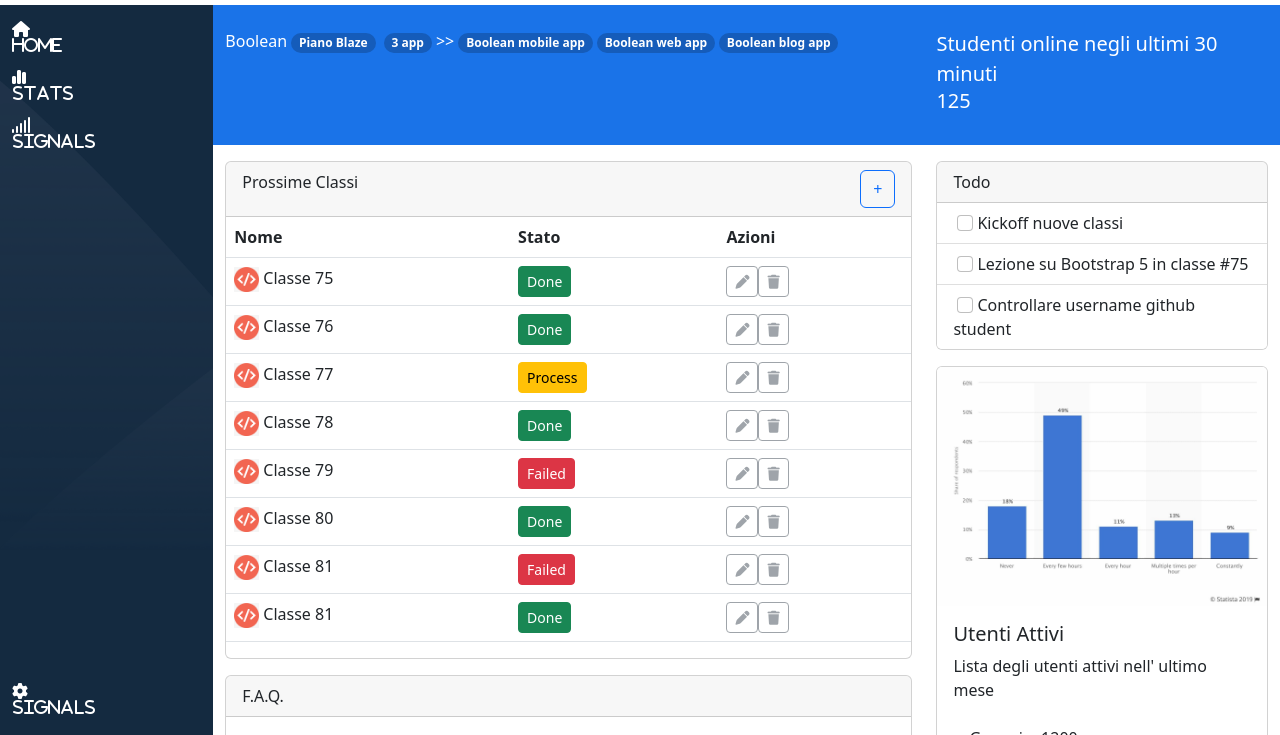
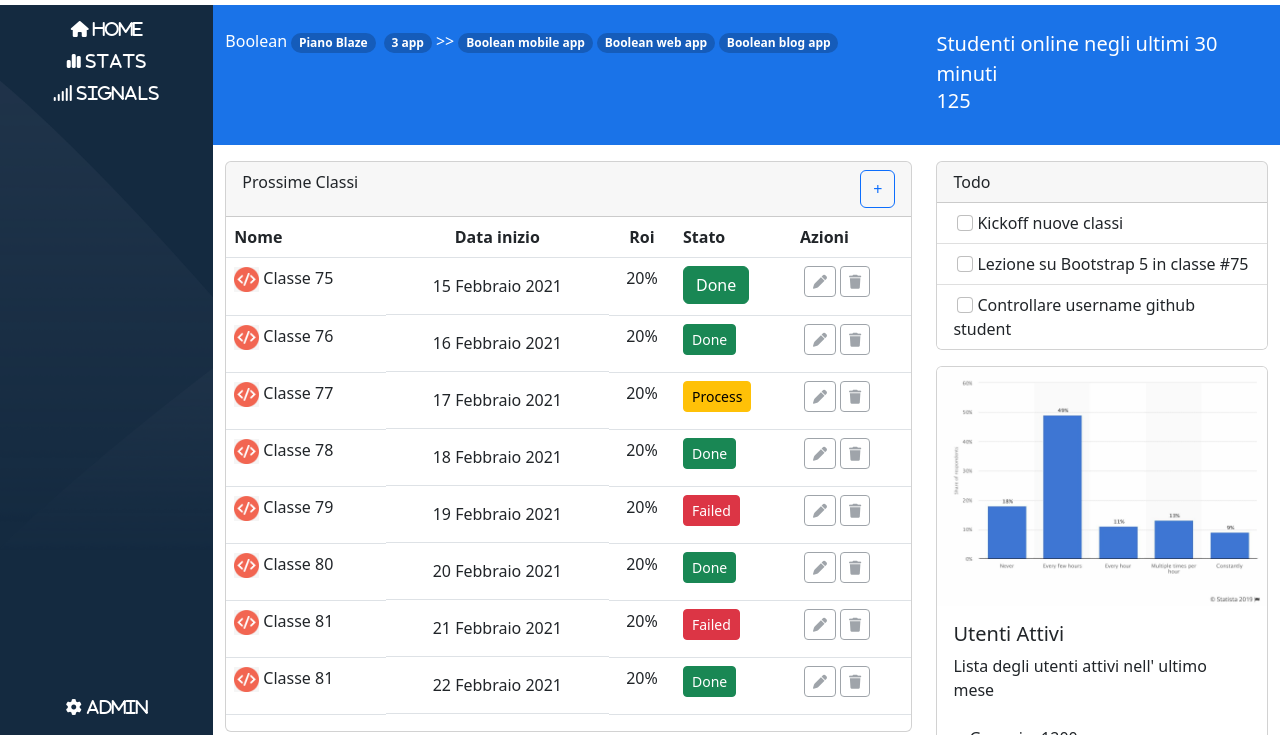
Before and after one commit to CristianoAltomonte/html-css-bootstrap-dashboard, a plain HTML site: page index.html in a window 1280 px wide. Shown: the part 65-800 px from the top of the page. Drawn offline with nearby package versions, Linux system fonts and the light colour scheme.

Commit message:
FINE ESERCIZIO

```diff
--- a/index.html
+++ b/index.html
@@ -29,7 +29,7 @@
                             <input type="text" class="form-control" placeholder="Prova a cercare: Lezioni di Laravel " aria-label="Username" aria-describedby="basic-addon1">
                         </div>
                     </div>
-                    <div class="col-2 d-flex justify-content-around align-items-center">
+                    <div class="col-2 d-flex justify-content-around">
                         <i class="fa-solid fa-list d-none d-md-block"></i>
                         <i class="fa-solid fa-circle-question d-none d-md-block d-md-block"></i>
                         <i class="fa-solid fa-ellipsis-vertical d-none d-md-block"></i>
@@ -62,13 +62,13 @@
                 <div class="row h-100">
                     <!-- SIDEBAR -->
                     <div class="col-2 bg-sidebar text-white d-flex flex-column justify-content-between py-3" id="side">
-                        <div class="d-flex flex-column">
-                            <i class="fa-solid fa-house"> <span class="d-none d-lg-block">Home</span> </i>
-                            <i class="fa-solid fa-chart-simple mt-3"> <span class="d-none d-lg-block">Stats</span></i>
-                            <i class="fa-solid fa-signal mt-3"><span class="d-none d-lg-block">Signals</span></i>
+                        <div class="d-flex flex-column text-center">
+                            <i class="fa-solid fa-house align-middle"> <span class="d-none d-lg-inline">Home</span> </i>
+                            <i class="fa-solid fa-chart-simple mt-3"> <span class="d-none d-lg-inline">Stats</span></i>
+                            <i class="fa-solid fa-signal mt-3"><span class="d-none d-lg-inline"> Signals</span></i>
                         </div>
-                        <div>
-                            <i class="fa-solid fa-gear "><span class="d-none d-lg-block">Signals</span></i>
+                        <div class="text-center">
+                            <i class="fa-solid fa-gear "><span class="d-none d-lg-inline"> Admin</span></i>
                         </div>
                     </div>
 
@@ -132,59 +132,81 @@
                                             <thead>
                                               <tr>
                                                 <th scope="col">Nome</th>
+                                                <th scope="col" class="date d-none d-md-table-cell text-center">Data inizio</th>
+                                                <th scope="col" class="date d-none d-md-table-cell text-center">Roi</th>
                                                 <th scope="col">Stato</th>
                                                 <th scope="col">Azioni</th>
-                                                <th scope="col" class="d-none">Handle</th>
                                               </tr>
                                             </thead>
                                             <tbody>
                                               <tr>
                                                 <td><img class="jt-avatar me-1" src="./assets/img/class-avatar.jpg" alt="class avatar">Classe 75</td>
-                                                <td><button type="button" class="btn btn-success btn-sm">Done</button></td>
-                                                <td></i><button type="button" class="btn btn-outline-secondary btn-sm" disabled><i class="fa-solid fa-pen"></i><button type="button" class="btn btn-outline-secondary btn-sm" disabled><i class="fa-solid fa-trash"></i></i></td>
-                                                <td class="d-none">@mdo</td>
+                                                <td class="d-none d-md-block p-3 text-center">15 Febbraio 2021</td>
+                                                <td class="date d-none d-md-table-cell text-center">20%</td>
+                                                <td><button type="button" class="btn btn-success btn text-center-sm">Done</button></td>
+                                                <td></i><button type="button" class="btn btn-outline-secondary btn-sm mx-1" disabled><i class="fa-solid fa-pen"></i><button type="button" class="btn btn-outline-secondary btn-sm" disabled><i class="fa-solid fa-trash"></i></i></td>
                                               </tr>
                                               <tr>
                                                 <td><img class="jt-avatar me-1" src="./assets/img/class-avatar.jpg" alt="class avatar">Classe 76</td>
-                                                <td><button type="button" class="btn btn-success btn-sm">Done</button></td>
-                                                <td></i><button type="button" class="btn btn-outline-secondary btn-sm" disabled><i class="fa-solid fa-pen"></i><button type="button" class="btn btn-outline-secondary btn-sm" disabled><i class="fa-solid fa-trash"></i></i></td>
-                                                <td class="d-none">@fat</td>
+                                                <td class="d-none d-md-block p-3 text-center">16 Febbraio 2021</td>
+                                                <td class="date d-none d-md-table-cell text-center">20%</td>
+                                                <td><button type="button" class="btn btn-success btn-sm text-center">Done</button></td>
+                                                <td></i><button type="button" class="btn btn-outline-secondary btn-sm mx-1" disabled><i class="fa-solid fa-pen"></i><button type="button" class="btn btn-outline-secondary btn-sm" disabled><i class="fa-solid fa-trash"></i></i></td>
+
                                               </tr>
                                               <tr>
                                                 <td><img class="jt-avatar me-1" src="./assets/img/class-avatar.jpg" alt="class avatar">Classe 77</td>
-                                                <td><button type="button" class="btn btn-warning btn-sm">Process</button></td>
-                                                <td></i><button type="button" class="btn btn-outline-secondary btn-sm" disabled><i class="fa-solid fa-pen"></i><button type="button" class="btn btn-outline-secondary btn-sm" disabled><i class="fa-solid fa-trash"></i></i></td>
-                                                <td class="d-none">@fat</td>
+                                                <td class="d-none d-md-block p-3 text-center ">17 Febbraio 2021</td>
+                                                <td class="date d-none d-md-table-cell text-center">20%</td>
+
+                                                <td><button type="button" class="btn btn-warning btn-sm text-center">Process</button></td>
+                                                <td></i><button type="button" class="btn btn-outline-secondary btn-sm mx-1" disabled><i class="fa-solid fa-pen"></i><button type="button" class="btn btn-outline-secondary btn-sm" disabled><i class="fa-solid fa-trash"></i></i></td>
+
                                               </tr>
                                               <tr>
                                                 <td><img class="jt-avatar me-1" src="./assets/img/class-avatar.jpg" alt="class avatar">Classe 78</td>
-                                                <td><button type="button" class="btn btn-success btn-sm">Done</button></td>
-                                                <td></i><button type="button" class="btn btn-outline-secondary btn-sm" disabled><i class="fa-solid fa-pen"></i><button type="button" class="btn btn-outline-secondary btn-sm" disabled><i class="fa-solid fa-trash"></i></i></td>
-                                                <td class="d-none">@mdo</td>
+                                                <td class="d-none d-md-block p-3 text-center">18 Febbraio 2021</td>
+                                                <td class="date d-none d-md-table-cell text-center">20%</td>
+
+                                                <td><button type="button" class="btn btn-success btn-sm text-center">Done</button></td>
+                                                <td></i><button type="button" class="btn btn-outline-secondary btn-sm mx-1" disabled><i class="fa-solid fa-pen"></i><button type="button" class="btn btn-outline-secondary btn-sm" disabled><i class="fa-solid fa-trash"></i></i></td>
+
                                               </tr>
                                               <tr>
                                                 <td><img class="jt-avatar me-1" src="./assets/img/class-avatar.jpg" alt="class avatar">Classe 79</td>
-                                                <td><button type="button" class="btn btn-danger btn-sm">Failed</button></td>
-                                                <td></i><button type="button" class="btn btn-outline-secondary btn-sm" disabled><i class="fa-solid fa-pen"></i><button type="button" class="btn btn-outline-secondary btn-sm" disabled><i class="fa-solid fa-trash"></i></i></td>
-                                                <td class="d-none">@fat</td>
+                                                <td class="d-none d-md-block p-3 text-center">19 Febbraio 2021</td>
+                                                <td class="date d-none d-md-table-cell text-center">20%</td>
+
+                                                <td><button type="button" class="btn btn-danger btn-sm text-center">Failed</button></td>
+                                                <td></i><button type="button" class="btn btn-outline-secondary btn-sm mx-1" disabled><i class="fa-solid fa-pen"></i><button type="button" class="btn btn-outline-secondary btn-sm" disabled><i class="fa-solid fa-trash"></i></i></td>
+
                                               </tr>
                                               <tr>
                                                 <td><img class="jt-avatar me-1" src="./assets/img/class-avatar.jpg" alt="class avatar">Classe 80</td>
-                                                <td><button type="button" class="btn btn-success btn-sm">Done</button></td>
-                                                <td></i><button type="button" class="btn btn-outline-secondary btn-sm" disabled><i class="fa-solid fa-pen"></i><button type="button" class="btn btn-outline-secondary btn-sm" disabled><i class="fa-solid fa-trash"></i></i></td>
-                                                <td class="d-none">@fat</td>
+                                                <td class="d-none d-md-block p-3 text-center">20 Febbraio 2021</td>
+                                                <td class="date d-none d-md-table-cell text-center">20%</td>
+
+                                                <td><button type="button" class="btn btn-success btn-sm text-center">Done</button></td>
+                                                <td></i><button type="button" class="btn btn-outline-secondary btn-sm mx-1" disabled><i class="fa-solid fa-pen"></i><button type="button" class="btn btn-outline-secondary btn-sm" disabled><i class="fa-solid fa-trash"></i></i></td>
+
                                               </tr>
                                               <tr>
                                                 <td><img class="jt-avatar me-1" src="./assets/img/class-avatar.jpg" alt="class avatar">Classe 81</td>
-                                                <td><button type="button" class="btn btn-danger btn-sm">Failed</button></td>
-                                                <td></i><button type="button" class="btn btn-outline-secondary btn-sm" disabled><i class="fa-solid fa-pen"></i><button type="button" class="btn btn-outline-secondary btn-sm" disabled><i class="fa-solid fa-trash"></i></i></td>
-                                                <td class="d-none">@fat</td>
+                                                <td class="d-none d-md-block p-3 text-center">21 Febbraio 2021</td>
+                                                <td class="date d-none d-md-table-cell text-center">20%</td>
+
+                                                <td><button type="button" class="btn btn-danger btn-sm text-center">Failed</button></td>
+                                                <td></i><button type="button" class="btn btn-outline-secondary btn-sm mx-1" disabled><i class="fa-solid fa-pen"></i><button type="button" class="btn btn-outline-secondary btn-sm" disabled><i class="fa-solid fa-trash"></i></i></td>
+
                                               </tr>
                                               <tr>
                                                 <td><img class="jt-avatar me-1" src="./assets/img/class-avatar.jpg" alt="class avatar">Classe 81</td>
-                                                <td><button type="button" class="btn btn-success btn-sm">Done</button></td>
-                                                <td></i><button type="button" class="btn btn-outline-secondary btn-sm" disabled><i class="fa-solid fa-pen"></i><button type="button" class="btn btn-outline-secondary btn-sm" disabled><i class="fa-solid fa-trash"></i></i></td>
-                                                <td class="d-none">@fat</td>
+                                                <td class="d-none d-md-block p-3 text-center">22 Febbraio 2021</td>
+                                                <td class="date d-none d-md-table-cell text-center">20%</td>
+
+                                                <td><button type="button" class="btn btn-success btn-sm text-center">Done</button></td>
+                                                <td></i><button type="button" class="btn btn-outline-secondary btn-sm mx-1" disabled><i class="fa-solid fa-pen"></i><button type="button" class="btn btn-outline-secondary btn-sm" disabled><i class="fa-solid fa-trash"></i></i></td>
+
                                               </tr>
                                             </tbody>
                                         </table>
@@ -201,7 +223,7 @@
                                                 </button>
                                               </h2>
                                               <div id="flush-collapseOne" class="accordion-collapse collapse" aria-labelledby="flush-headingOne" data-bs-parent="#accordionFlushExample">
-                                                <div class="accordion-body">Placeholder content for this accordion, which is intended to demonstrate the <code>.accordion-flush</code> class. This is the first item's accordion body.</div>
+                                                <div class="accordion-body"><p>Lorem, ipsum dolor sit amet consectetur adipisicing elit. Laborum, vero.</p></div>
                                               </div>
                                             </div>
                                             <div class="accordion-item">
@@ -221,7 +243,7 @@
                                                 </button>
                                               </h2>
                                               <div id="flush-collapseThree" class="accordion-collapse collapse" aria-labelledby="flush-headingThree" data-bs-parent="#accordionFlushExample">
-                                                <div class="accordion-body">Placeholder content for this accordion, which is intended to demonstrate the <code>.accordion-flush</code> class. This is the third item's accordion body. Nothing more exciting happening here in terms of content, but just filling up the space to make it look, at least at first glance, a bit more representative of how this would look in a real-world application.</div>
+                                                <div class="accordion-body"><p>Lorem ipsum dolor sit amet consectetur adipisicing elit. Placeat, vero sint consequatur ipsum officiis maxime delectus eius iure expedita eveniet aspernatur sed hic nulla eligendi ut? Numquam quia quae rerum.</p></div>
                                               </div>
                                             </div>
                                         </div>
```
